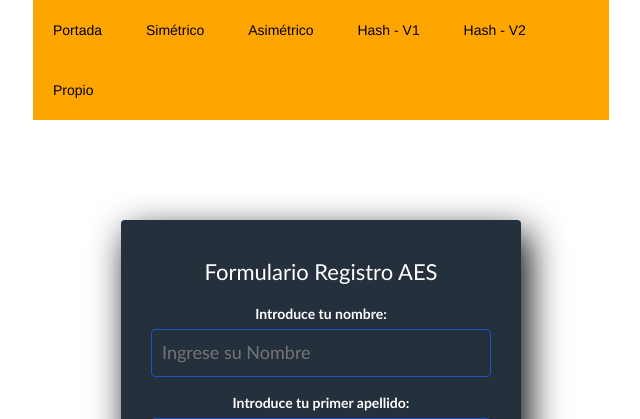
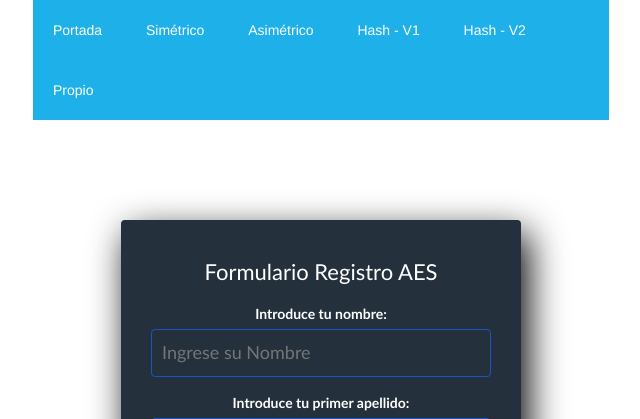
Before and after one commit to EinarOmarVillegasRuiz/Codifgo_cidrado, a PHP site: page /cifradoaes.php in a window 1280 px wide. Shown: the top 419 px of the page, without its empty margins (319-959 px from the left). Run offline with PHP 8.4, Linux system fonts and the light colour scheme; data that the repository does not hold is empty; some libraries are stand-ins or nearby versions.

Commit message:
Update estilos.css

```diff
--- a/estilos.css
+++ b/estilos.css
@@ -3,7 +3,15 @@
     padding: 0;
     box-sizing: border-box;
   }
+  #portada{
+    border-radius: 10px;
+  }
 
+  @media (max-width: 500px){
+    #portada{
+        width: 10%;
+    }
+  }
 
 
   .form-register {
@@ -68,7 +76,7 @@
 
 .menu{
 	list-style: none;
-	background: orange;
+	background: rgb(30, 176, 233);
 	width: 45%;
 	max-width:80%;
 	margin: auto;
@@ -76,7 +84,7 @@
 
 .menu li a{
 	text-decoration: none;
-	color: black;
+	color: white;
 	padding: 20px;
 	display: block;
 }
@@ -90,5 +98,5 @@
 }
 
 .menu li a:hover{
-	background: rgba(155, 154, 154, 0.982);
+	background: #2c3f3f;
 }
```
